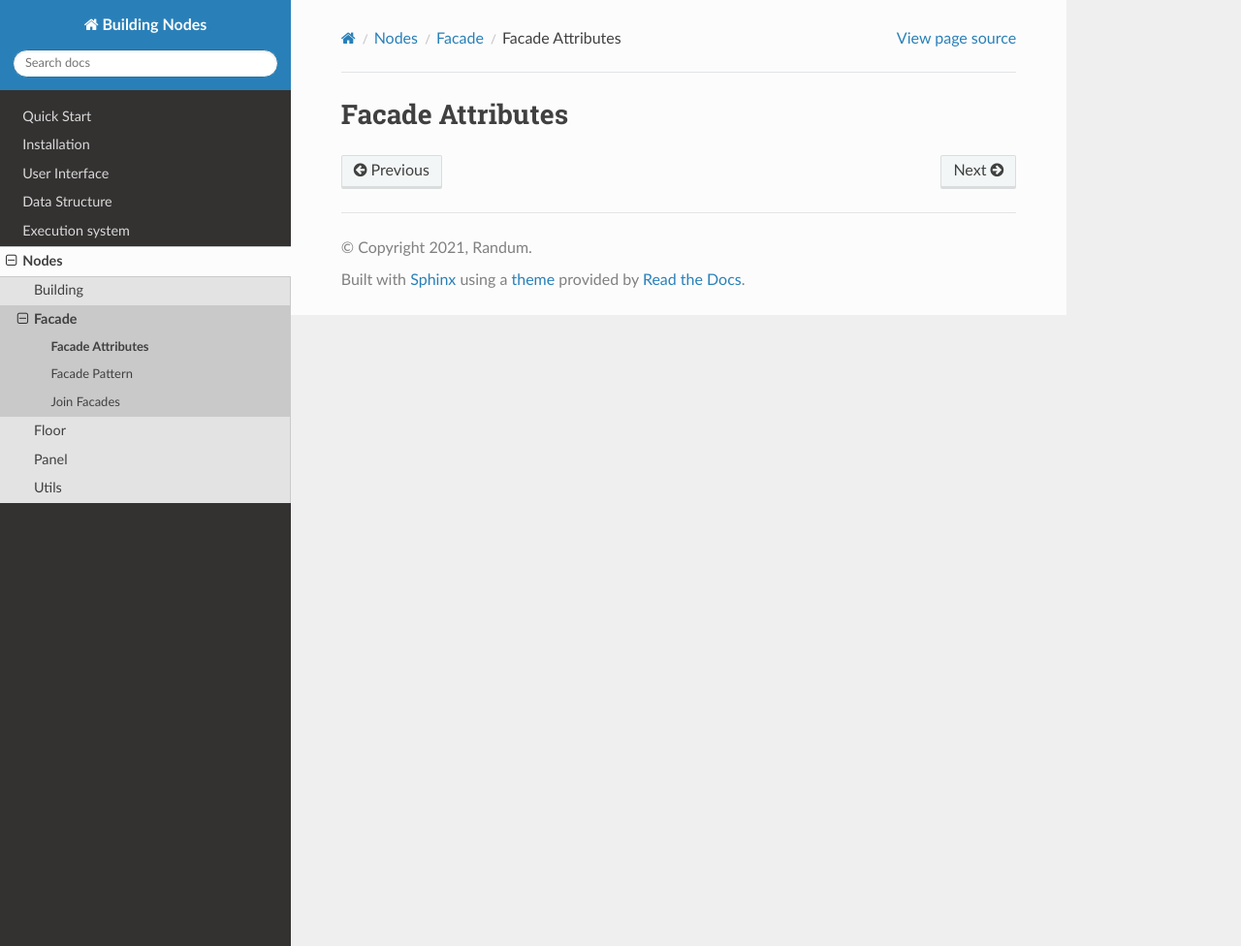
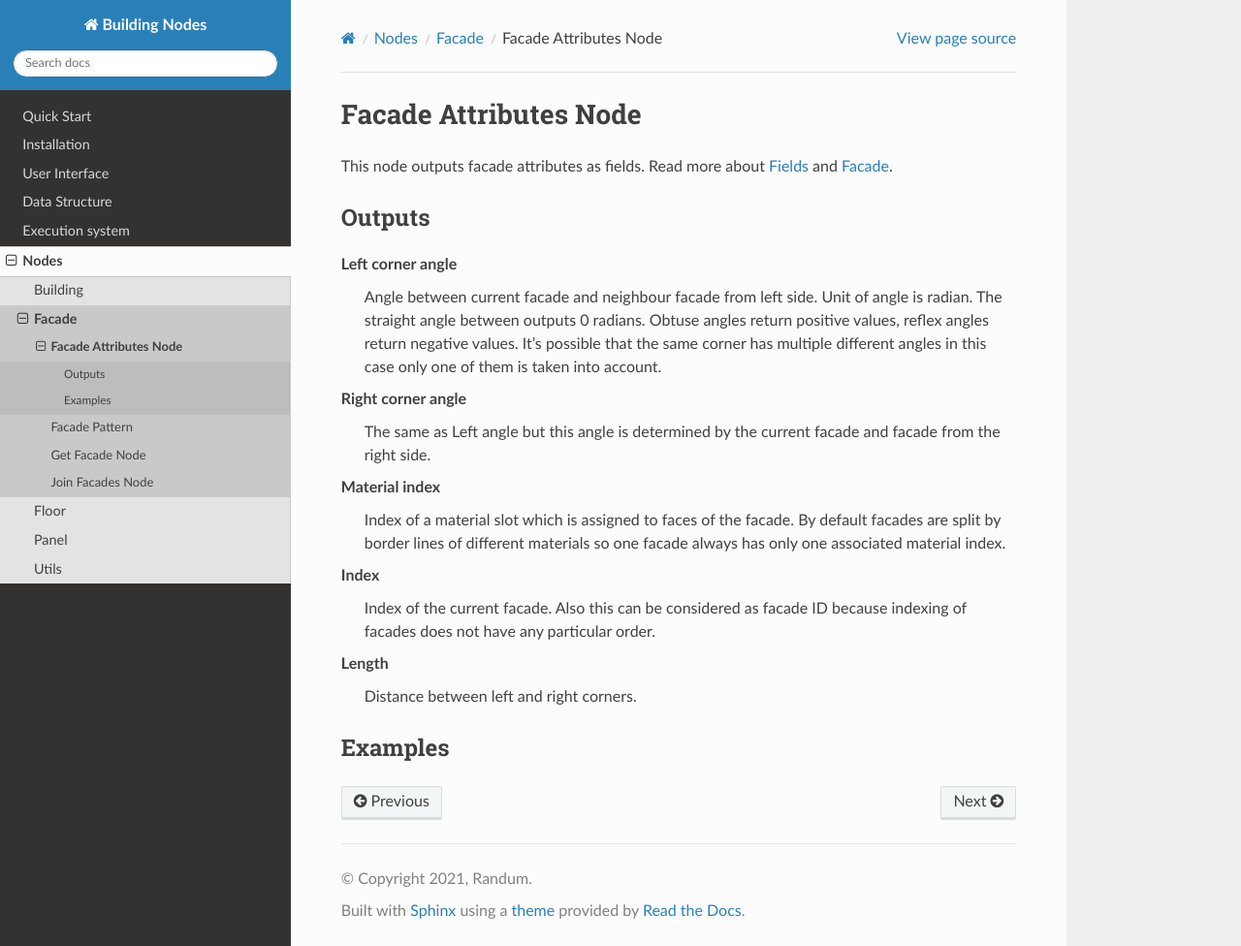
Before and after one commit to Durman/BuildingNodesDocs, a Sphinx documentation site: the page built from docs/nodes/facade/facade_attributes.rst, in a window 1280 px wide and 976 px high. Shown: the whole window at 97% size. Built offline with Sphinx 7.4.7 and the Read the Docs theme 2.0.0, drawn with Linux system fonts in a browser that asks for light colours.

Commit message:
initial content for facade and building categories

```diff
--- a/docs/nodes/categories.rst
+++ b/docs/nodes/categories.rst
@@ -4,5 +4,6 @@ Nodes
 
 .. toctree::
    :glob:
+   :maxdepth: 2
 
    */index
--- a/docs/nodes/facade/facade_attributes.rst
+++ b/docs/nodes/facade/facade_attributes.rst
@@ -1,3 +1,35 @@
-=================
-Facade Attributes
-=================
+======================
+Facade Attributes Node
+======================
+
+This node outputs facade attributes as fields. Read more about :ref:`fields`
+and :ref:`facades`.
+
+Outputs
+-------
+
+Left corner angle
+  Angle between current facade and neighbour facade from left side. Unit of
+  angle is radian. The straight angle between outputs 0 radians. Obtuse angles
+  return positive values, reflex angles return negative values. It's possible
+  that the same corner has multiple different angles in this case only one of
+  them is taken into account.
+
+Right corner angle
+  The same as Left angle but this angle is determined by the current facade
+  and facade from the right side.
+
+Material index
+  Index of a material slot which is assigned to faces of the facade. By default
+  facades are split by border lines of different materials so one facade always
+  has only one associated material index.
+
+Index
+  Index of the current facade. Also this can be considered as facade ID because
+  indexing of facades does not have any particular order.
+
+Length
+  Distance between left and right corners.
+
+Examples
+--------
```
Also changed, not shown: docs/data_structure.rst (+26 -0 lines), docs/nodes/building/building_style.rst (+16 -3 lines), docs/nodes/facade/facade_pattern.rst (+35 -0 lines), docs/nodes/facade/get_facade.rst (added, +33 -0 lines), docs/nodes/facade/join_facades.rst (+30 -3 lines).
